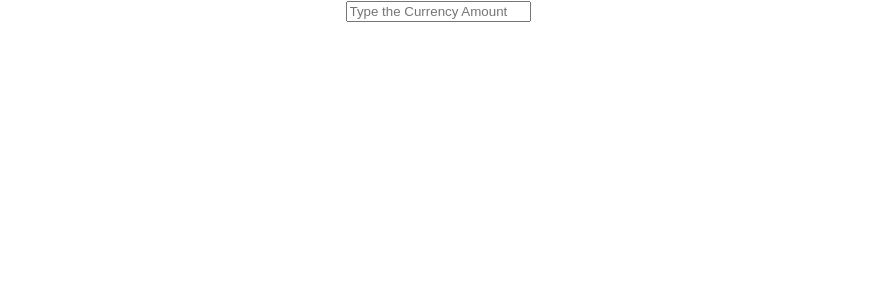
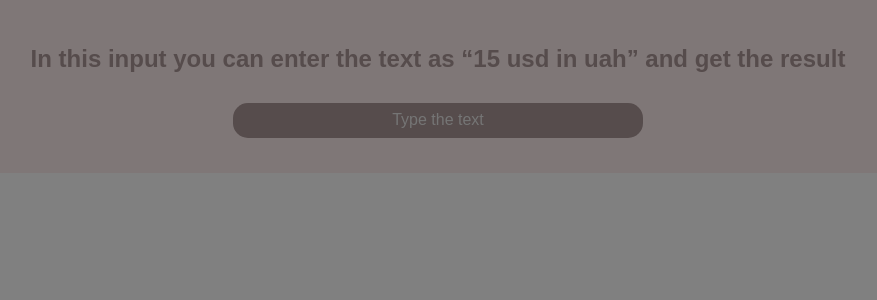
Before and after one commit to GoDfreE25/exchange-project, a React (Create React App) app: page / in a window 1280 px wide. Shown: the top 300 px of the page, without its empty margins (202-1079 px from the left). Built offline with nearby package versions, Linux system fonts and the light colour scheme; no server answers; the HTML template or start-up script is replaced by a standard one.

Commit message:
Fix calculator and add Scss

```diff
--- a/src/App.scss
+++ b/src/App.scss
@@ -1,38 +1,10 @@
+body {
+  margin: 0;
+  padding: 0;
+  background-color: grey;
+  font-family: Arial, Helvetica, sans-serif;
+}
+
 .App {
   text-align: center;
 }
-
-.App-logo {
-  height: 40vmin;
-  pointer-events: none;
-}
-
-@media (prefers-reduced-motion: no-preference) {
-  .App-logo {
-    animation: App-logo-spin infinite 20s linear;
-  }
-}
-
-.App-header {
-  background-color: #282c34;
-  min-height: 100vh;
-  display: flex;
-  flex-direction: column;
-  align-items: center;
-  justify-content: center;
-  font-size: calc(10px + 2vmin);
-  color: white;
-}
-
-.App-link {
-  color: #61dafb;
-}
-
-@keyframes App-logo-spin {
-  from {
-    transform: rotate(0deg);
-  }
-  to {
-    transform: rotate(360deg);
-  }
-}
--- /dev/null
+++ b/src/components/CurrencyCalculator/CurrencyCalculator.scss
@@ -0,0 +1,55 @@
+.component {
+  max-width: 1200px;
+  margin: 0 auto;
+  padding: 25px;
+
+  display: flex;
+  justify-content: space-around;
+  align-items: center;
+  gap: 10px;
+
+  background-color: #7f7777;
+}
+
+.calculator {
+  display: flex;
+  flex-direction: column;
+  justify-content: space-around;
+  align-items: center;
+  gap: 10px;
+
+  &__title {
+    color: #564c4c;
+  }
+
+  &__error {
+    color: rgb(171, 17, 17);
+    font-size: 15px;
+  }
+
+  &__error {
+    padding: 0;
+    margin: 0;
+  }
+
+  &__input {
+    padding: 5px;
+    text-align: center;
+
+    width: 400px;
+    height: 25px;
+
+    font-size: 16px;
+
+    border: none;
+    border-radius: 15px;
+
+    color: black;
+    background-color: #564c4c;
+  }
+
+  &__exchange {
+    font-size: 24px;
+    color: rgb(0, 0, 0);
+  }
+}
--- a/src/components/CurrencyCalculator/CurrencyCalculator.tsx
+++ b/src/components/CurrencyCalculator/CurrencyCalculator.tsx
@@ -1,5 +1,6 @@
 import React, { useState } from 'react';
 import { Currency } from '../../type/Currency';
+import './CurrencyCalculator.scss';
 
 type Props = {
   currency: Currency[];
@@ -8,10 +9,12 @@ type Props = {
 
 export const CurrencyCalculator: React.FC<Props> = ({ currency, getRate }) => {
   const [mainCurrency, setMainCurrency] = useState('');
+  const [errorQuery, setErrorQuery] = useState(false);
 
 
   const handleChange = (event: React.ChangeEvent<HTMLInputElement>) => {
     setMainCurrency(event.target.value);
+    setErrorQuery(!errorQuery)
   };
 
   const parseInput = (input: string) => {
@@ -21,22 +24,17 @@ export const CurrencyCalculator: React.FC<Props> = ({ currency, getRate }) => {
     const preperedBase = base.split('').filter(str => str.toLocaleUpperCase() !== str.toLocaleLowerCase()).join('').toLocaleUpperCase();
     const preperedCurrent = current.split('').filter(str => str.toLocaleUpperCase() !== str.toLocaleLowerCase()).join('').toLocaleUpperCase();
 
-    const isAmountValid = !isNaN(preperedAmount);
-    const baseValid = preperedBase.length === 3;
-    const currentValid = preperedCurrent.length === 3;
     const preperedInput = `${preperedAmount} ${preperedBase} in ${preperedCurrent}`;
 
     let result;
     try {
       const exchangeResult = getRate(preperedBase, preperedCurrent, currency) * preperedAmount;
       result = {
-        isValid: baseValid && currentValid && isAmountValid,
         preperedInput,
         exchangeResult,
       }
     } catch {
       return {
-        isValid: false,
         preperedInput,
         exchangeResult: 0,
       }
@@ -46,20 +44,32 @@ export const CurrencyCalculator: React.FC<Props> = ({ currency, getRate }) => {
   }
 
   const userInput = parseInput(mainCurrency);
+  console.log(userInput);
+
 
   return (
     <>
-    <div className="control">
-      <input
+    <div className="component">
+     <div className="calculator">
+       <h2 className='calculator__title'>
+       In this input you can enter the text as “15 usd in uah” and get the result
+       </h2>
+      {errorQuery &&
+        <span className='calculator__error'>{isFinite(userInput.exchangeResult) ? '' : 'Write correct text'}</span>
+      }
+
+     <input
         type="text"
         value={mainCurrency}
         onChange={handleChange}
         id="search-query"
-        className="input"
-        placeholder="Type the Currency Amount"
+        className="calculator__input"
+        placeholder="Type the text"
       />
-      <h2>{isFinite(userInput.exchangeResult) ? userInput.exchangeResult : ''}</h2>
-      <h3>{userInput.isValid && 'Put wrong state'}</h3>
+        <span className='calculator__exchange'>
+          {isFinite(userInput.exchangeResult) ? `Result is: ${userInput.exchangeResult}` :''}
+        </span>
+     </div>
   </div>
     </>
   );
```
